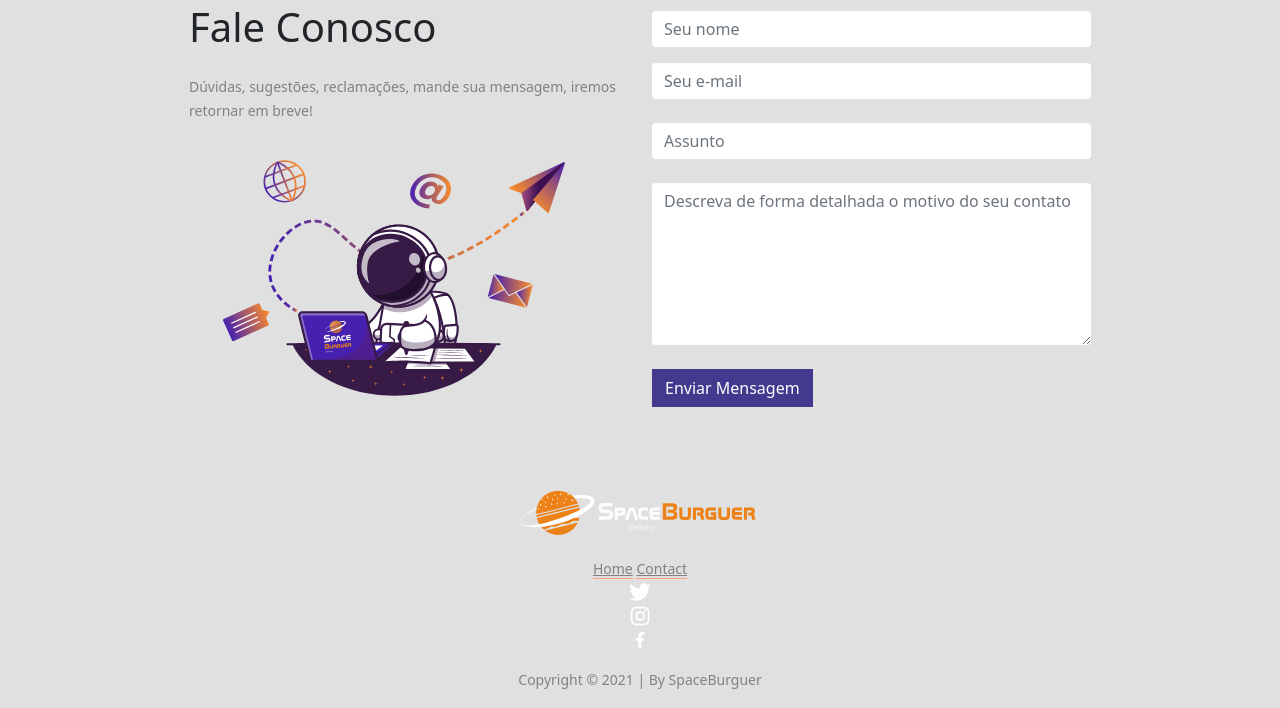
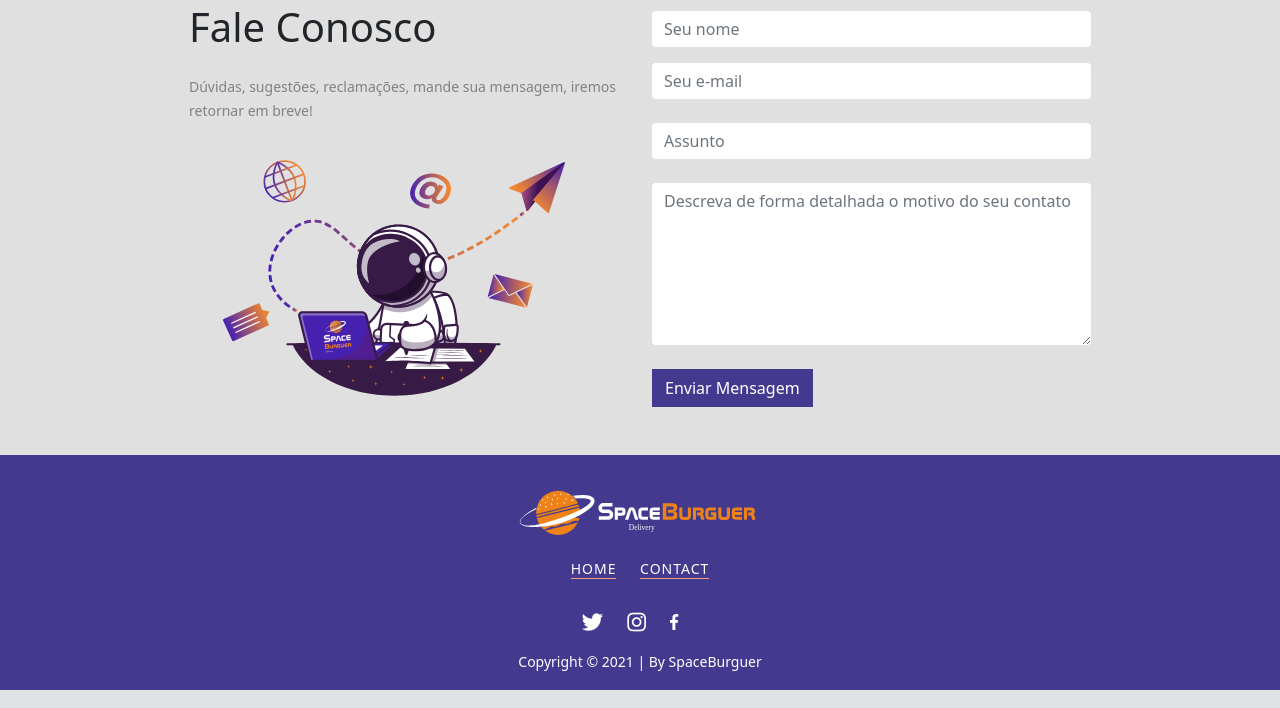
Before and after one commit to emanoelyaraujo/spaceburguer, a PHP site: page /Home/faleConosco in a window 1280 px wide. Shown: the part 114-822 px from the top of the page. Run offline with PHP 8.4, Linux system fonts and the light colour scheme; some libraries are stand-ins or nearby versions.

Commit message:
feat: style do footer, informacoes do pedido e fale conosco

```diff
--- a/assets/css/style.css
+++ b/assets/css/style.css
@@ -19,6 +19,15 @@ body {
 .btnRoxo:hover {
     background-color: var(--color-roxo);
     color: #FFFFFF;
+}
+
+.btnLaranja {
+    border: 2px solid #ed8218;
+}
+
+.btnLaranja:hover {
+    background-color: #ed8218;
+    color: #fff;
 }
 
 /* paginção */
@@ -55,13 +64,14 @@ body {
     transition: 1.5s;
 }
 
-.btnLaranja {
-    border: 2px solid #ed8218;
+.dropdown-item:hover {
+    background-color: #433A8F !important;
+    color: #fff;
 }
 
-.btnLaranja:hover {
-    background-color: #ed8218;
-    color: #fff;
+.dropdown-menu {
+    max-width: 160px;
+    background-color: #fff;
 }
 
 /* perfil */
@@ -138,13 +148,6 @@ p a {
     -o-transition: all 200ms ease;
     transition: all 200ms ease
 }
-
-/* a, a:hover, a:visited, a:active, a:link {
-    text-decoration: none;
-    -webkit-font-smoothing: antialiased;
-    -webkit-text-shadow: rgba(0, 0, 0, .01) 0 0 1px;
-    text-shadow: rgba(0, 0, 0, .01) 0 0 1px
-} */
 
 p a:active {
     position: relative;
@@ -335,10 +338,10 @@ section {
     margin-top: 30px;
 }
 
-.bbb_image img {
+/* .bbb_image img {
     width: auto !important;
     max-width: 75% !important
-}
+} */
 
 .bbb_category a {
     font-size: 12px;
@@ -401,3 +404,109 @@ section {
     outline: none !important;
     box-shadow: none !important;
 }
+
+/* FOOTER */
+
+footer {
+    background-color: var(--color-roxo);
+    /* bottom: 0;
+    left: 0;
+    height: 235px;
+    position: fixed;
+    width: 100%; */
+}
+
+footer a {
+    text-decoration: none;
+}
+
+footer .menu {
+    margin-bottom: 30px;
+    color: rgba(255, 255, 255, .3);
+}
+
+footer .menu a {
+    color: #fff;
+    margin: 0 10px;
+    text-transform: uppercase;
+    letter-spacing: 1px;
+    text-decoration: none;
+}
+
+footer .icons .icons-item {
+    list-style: none;
+    margin: 0 20px 0 0;
+    display: inline-block;
+}
+
+footer .info {
+    color: #fff;
+}
+
+/* Informacoes Pedido */
+
+.track {
+    position: relative;
+    background-color: #ddd;
+    height: 7px;
+    display: -webkit-box;
+    display: -ms-flexbox;
+    display: flex;
+    margin-bottom: 40px;
+    margin-top: 50px
+}
+
+.track .step {
+    -webkit-box-flex: 1;
+    -ms-flex-positive: 1;
+    flex-grow: 1;
+    margin-top: -18px;
+    text-align: center;
+    position: relative;
+}
+
+.track .step::before {
+    background: #433A8F;
+    height: 7px;
+    position: absolute;
+    content: "";
+    width: 100%;
+    left: 0;
+    top: 18px
+}
+
+.track .step.active .icon {
+    background: #433A8F;
+    color: #fff
+}
+
+.track .icon {
+    display: inline-block;
+    width: 40px;
+    height: 40px;
+    line-height: 40px;
+    position: relative;
+    border-radius: 100%;
+    background: #ddd;
+    border: 2px solid #433A8F;
+}
+
+.track .step.active .text {
+    font-weight: 400;
+    color: #000
+}
+
+.track .text {
+    display: block;
+    margin-top: 7px
+}
+
+/* FALE CONOSCO */
+#contactForm .form-control {
+    border: none;
+}
+
+#contactForm input:focus {
+    outline: none !important;
+    box-shadow: none !important;
+}
```
